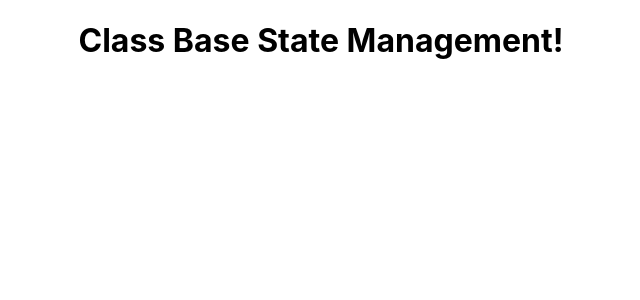
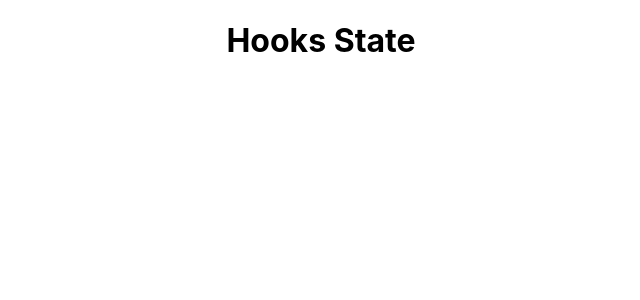
Before and after one commit to hplehal/React-State-Management, a React (Create React App) app: page / in a window 1280 px wide. Shown: the top 300 px of the page, without its empty margins (319-959 px from the left). Built offline with nearby package versions, Linux system fonts and the light colour scheme.

Commit message:
Added hook state

```diff
--- a/src/App.js
+++ b/src/App.js
@@ -4,7 +4,7 @@ import './App.css';
 function App() {
   return (
     <div className="App">
-      <h1>Class Base State Management!</h1>
+      <h1>Hooks State</h1>
     </div>
   );
 }
```
